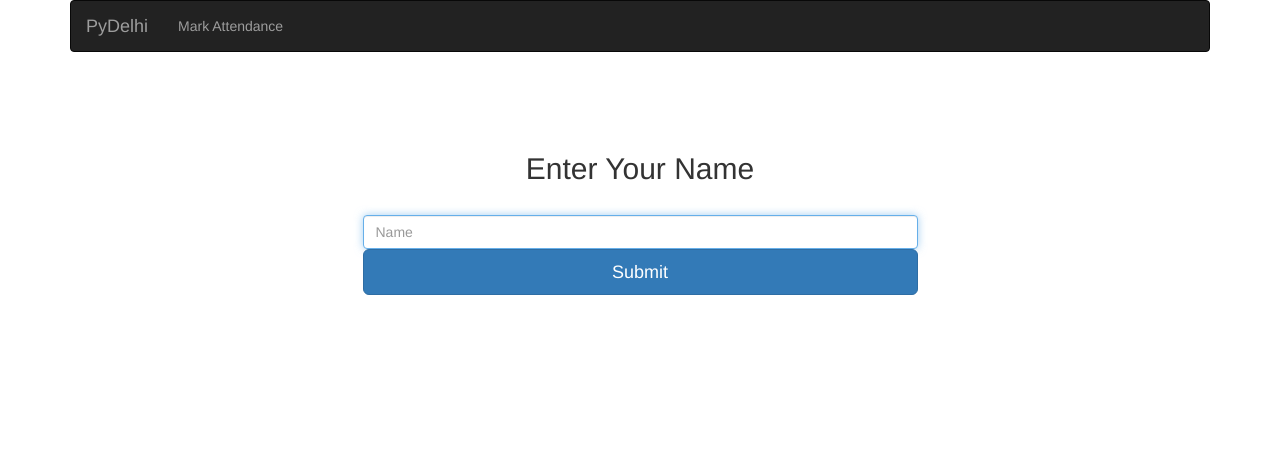
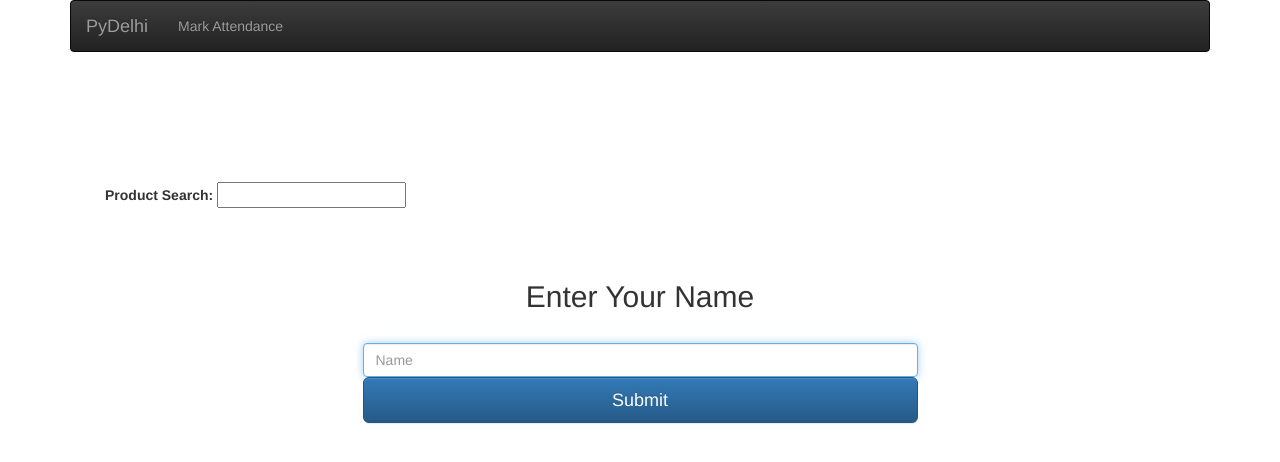
Before and after one commit to rajat404/meetup-attendance, a plain HTML site: page meetup-attendance/angular/index.html in a window 1280 px wide. Drawn offline with nearby package versions, Linux system fonts and the light colour scheme; some packages are replaced by stand-ins of ours; no server answers.

Commit message:
Finished fondling.

```diff
--- a/meetup-attendance/angular/index.html
+++ b/meetup-attendance/angular/index.html
@@ -7,9 +7,9 @@
 
     <title>Meetup Attendance | PyDelhi</title>
 
-    <link rel="stylesheet" href="//netdna.bootstrapcdn.com/bootstrap/3.0.0/css/bootstrap.min.css">
-    <link rel="stylesheet" href="//netdna.bootstrapcdn.com/font-awesome/4.0.3/css/font-awesome.min.css">
-
+    <link rel="stylesheet" href="https://maxcdn.bootstrapcdn.com/bootstrap/3.3.5/css/bootstrap.min.css">
+    <link rel="stylesheet" href="https://maxcdn.bootstrapcdn.com/bootstrap/3.3.5/css/bootstrap-theme.min.css">
+    <script src="https://maxcdn.bootstrapcdn.com/bootstrap/3.3.5/js/bootstrap.min.js"></script>
     <script src="http://ajax.googleapis.com/ajax/libs/angularjs/1.3.0-beta.17/angular.min.js" type="text/javascript"></script>
     <script src="https://ajax.googleapis.com/ajax/libs/angularjs/1.3.0-beta.17/angular-route.min.js" type="text/javascript"></script>
     <script src="http://ajax.googleapis.com/ajax/libs/angularjs/1.3.0-beta.17/angular-animate.min.js" type="text/javascript"></script>
--- a/meetup-attendance/angular/js/controllers.js
+++ b/meetup-attendance/angular/js/controllers.js
@@ -16,18 +16,6 @@ angular.module('mainController', [])
                 // else{
                 //     alert("No Data Available");
                 // }
-                    $(document).ready(function(){
-
-        $('input.typeahead').typeahead({
-
-          name: 'accounts',
-
-          local: ['Audi', 'BMW', 'Bugatti', 'Ferrari', 'Ford', 'Lamborghini', 'Mercedes Benz', 'Porsche', 'Rolls-Royce', 'Volkswagen']
-
-        });
-
-    });
-
 
             });
         }
--- a/meetup-attendance/angular/views/home.html
+++ b/meetup-attendance/angular/views/home.html
@@ -1,6 +1,12 @@
 <div class="container">
     <div class="row">
     <br><br><br>
+<div style="margin: 50px 50px">
+    <label for="product_search">Product Search: </label>
+    <input id="product_search" type="text" data-provide="typeahead"
+       data-source='["Deluxe Bicycle", "Super Deluxe Trampoline", "Super Duper Scooter"]'>
+</div>
+
         <div class="col-md-6 col-md-offset-3">
             <h2 class="form-home-heading text-center">Enter Your Name</h2><br>
 
```
